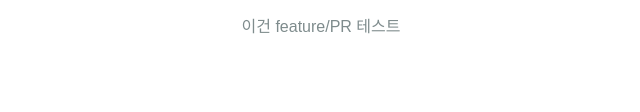
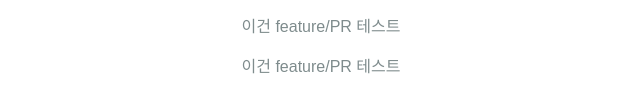
Before and after one commit to rlaalstjd3132-a11y/demo1, a plain HTML site: page index.html in a window 1280 px wide. Shown: the part 214-326 px from the top of the page, without its empty margins (319-959 px from the left). Drawn offline with Linux system fonts and the light colour scheme.

Commit message:
정적 웹사이트 내용 추가

```diff
--- a/index.html
+++ b/index.html
@@ -14,5 +14,6 @@
 <p>이 웹사이트는 전 세계 어디서든 이 URL로 접속할 수 있습니다.</p>
 
 <p>이건 feature/PR 테스트</p>
+<p>이건 feature/PR 테스트</p>
 </body>
 </html>
```
